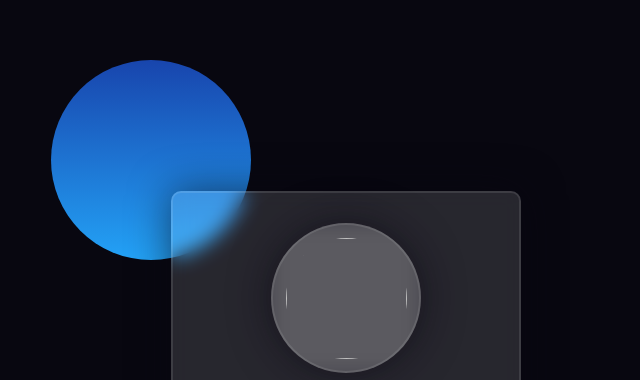
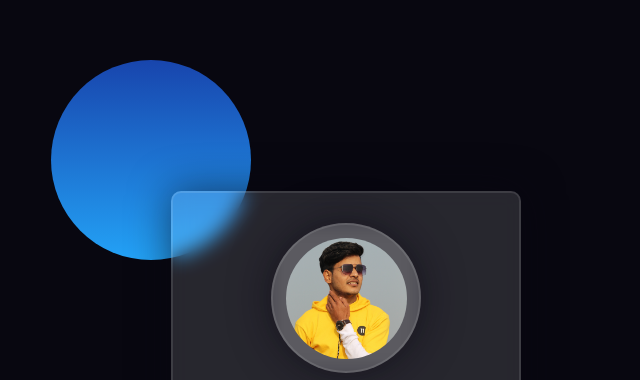
Before and after one commit to R-itik-verma/profile_card, a plain HTML site: page index.html in a window 1280 px wide. Shown: the top 380 px of the page, without its empty margins (294-934 px from the left). Drawn offline with Linux system fonts and the light colour scheme; the site is published under a folder, as on GitHub Pages, so addresses that start at the root find nothing.

```diff
--- a/index.html
+++ b/index.html
@@ -218,7 +218,7 @@
    <div class="wrapper">
      <div class="img-area">
        <div class="inner-area">
-         <img src="/avtar.jpg" alt="">
+         <img src="avtar.jpg" alt="">
        </div>
      </div>
 
```
